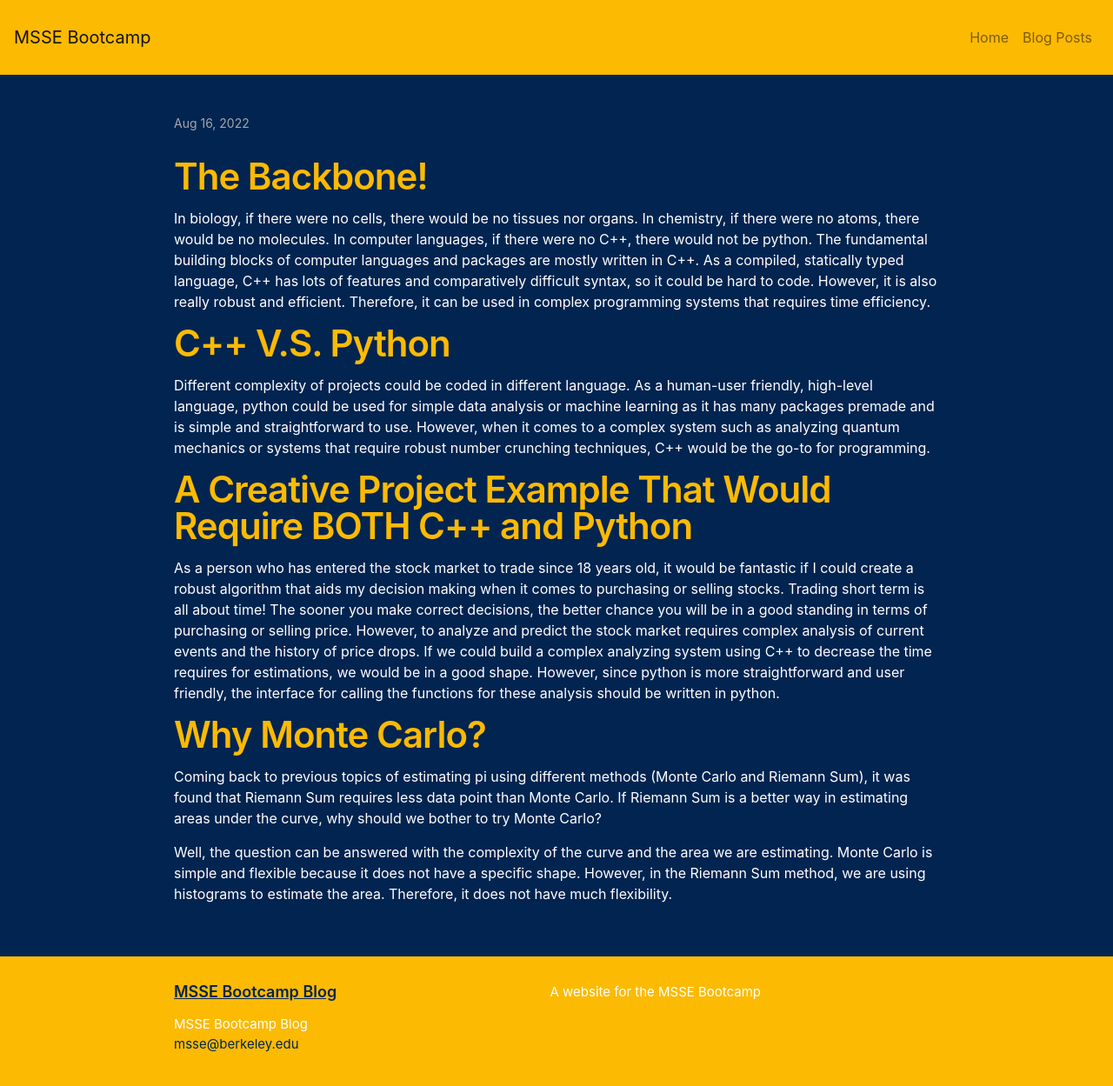
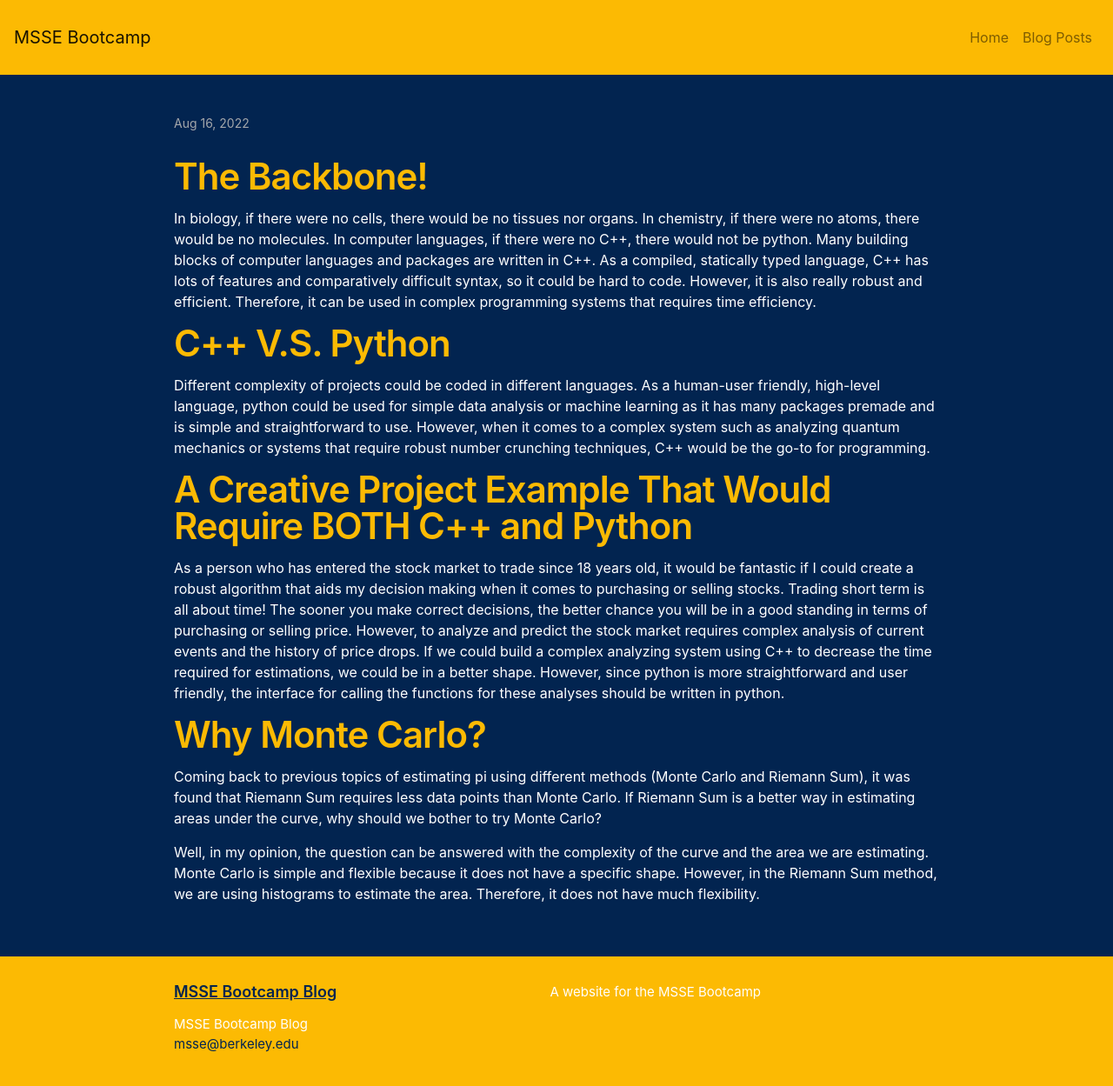
Before and after one commit to msse-2022-bootcamp/blog-alpha-chi-omega, a Jekyll site: the page built from _posts/2022-08-15-charis-blog2.md, in a window 1280 px wide and 1272 px high. Shown: the top 1249 px of the window at 87% size. Built offline with Jekyll 4.4.1, drawn with Linux system fonts in a browser that asks for light colours; some web fonts are replaced; our own code applies the rules of GitHub Pages for plain Markdown files; Markdown is read by kramdown in place of the engine named in the settings.

Commit message:
fix typos

```diff
--- a/_posts/2022-08-15-charis-blog2.md
+++ b/_posts/2022-08-15-charis-blog2.md
@@ -5,15 +5,15 @@ author: Charis Liao
 ---
 
 # The Backbone!
-In biology, if there were no cells, there would be no tissues nor organs. In chemistry, if there were no atoms, there would be no molecules. In computer languages, if there were no C++, there would not be python. The fundamental building blocks of computer languages and packages are mostly written in C++. As a compiled, statically typed language, C++ has lots of features and comparatively difficult syntax, so it could be hard to code. However, it is also really robust and efficient. Therefore, it can be used in complex programming systems that requires time efficiency.
+In biology, if there were no cells, there would be no tissues nor organs. In chemistry, if there were no atoms, there would be no molecules. In computer languages, if there were no C++, there would not be python. Many building blocks of computer languages and packages are written in C++. As a compiled, statically typed language, C++ has lots of features and comparatively difficult syntax, so it could be hard to code. However, it is also really robust and efficient. Therefore, it can be used in complex programming systems that requires time efficiency.
 
 # C++ V.S. Python
-Different complexity of projects could be coded in different language. As a human-user friendly, high-level language, python could be used for simple data analysis or machine learning as it has many packages premade and is simple and straightforward to use. However, when it comes to a complex system such as analyzing quantum mechanics or systems that require robust number crunching techniques, C++ would be the go-to for programming.
+Different complexity of projects could be coded in different languages. As a human-user friendly, high-level language, python could be used for simple data analysis or machine learning as it has many packages premade and is simple and straightforward to use. However, when it comes to a complex system such as analyzing quantum mechanics or systems that require robust number crunching techniques, C++ would be the go-to for programming.
 
 # A Creative Project Example That Would Require BOTH C++ and Python
-As a person who has entered the stock market to trade since 18 years old, it would be fantastic if I could create a robust algorithm that aids my decision making when it comes to purchasing or selling stocks. Trading short term is all about time! The sooner you make correct decisions, the better chance you will be in a good standing in terms of purchasing or selling price. However, to analyze and predict the stock market requires complex analysis of current events and the history of price drops. If we could build a complex analyzing system using C++ to decrease the time requires for estimations, we would be in a good shape. However, since python is more straightforward and user friendly, the interface for calling the functions for these analysis should be written in python.
+As a person who has entered the stock market to trade since 18 years old, it would be fantastic if I could create a robust algorithm that aids my decision making when it comes to purchasing or selling stocks. Trading short term is all about time! The sooner you make correct decisions, the better chance you will be in a good standing in terms of purchasing or selling price. However, to analyze and predict the stock market requires complex analysis of current events and the history of price drops. If we could build a complex analyzing system using C++ to decrease the time required for estimations, we could be in a better shape. However, since python is more straightforward and user friendly, the interface for calling the functions for these analyses should be written in python.
 
 # Why Monte Carlo?
-Coming back to previous topics of estimating pi using different methods (Monte Carlo and Riemann Sum), it was found that Riemann Sum requires less data point than Monte Carlo. If Riemann Sum is a better way in estimating areas under the curve, why should we bother to try Monte Carlo?
+Coming back to previous topics of estimating pi using different methods (Monte Carlo and Riemann Sum), it was found that Riemann Sum requires less data points than Monte Carlo. If Riemann Sum is a better way in estimating areas under the curve, why should we bother to try Monte Carlo?
 
-Well, the question can be answered with the complexity of the curve and the area we are estimating. Monte Carlo is simple and flexible because it does not have a specific shape. However, in the Riemann Sum method, we are using histograms to estimate the area. Therefore, it does not have much flexibility.
+Well, in my opinion, the question can be answered with the complexity of the curve and the area we are estimating. Monte Carlo is simple and flexible because it does not have a specific shape. However, in the Riemann Sum method, we are using histograms to estimate the area. Therefore, it does not have much flexibility.
```
